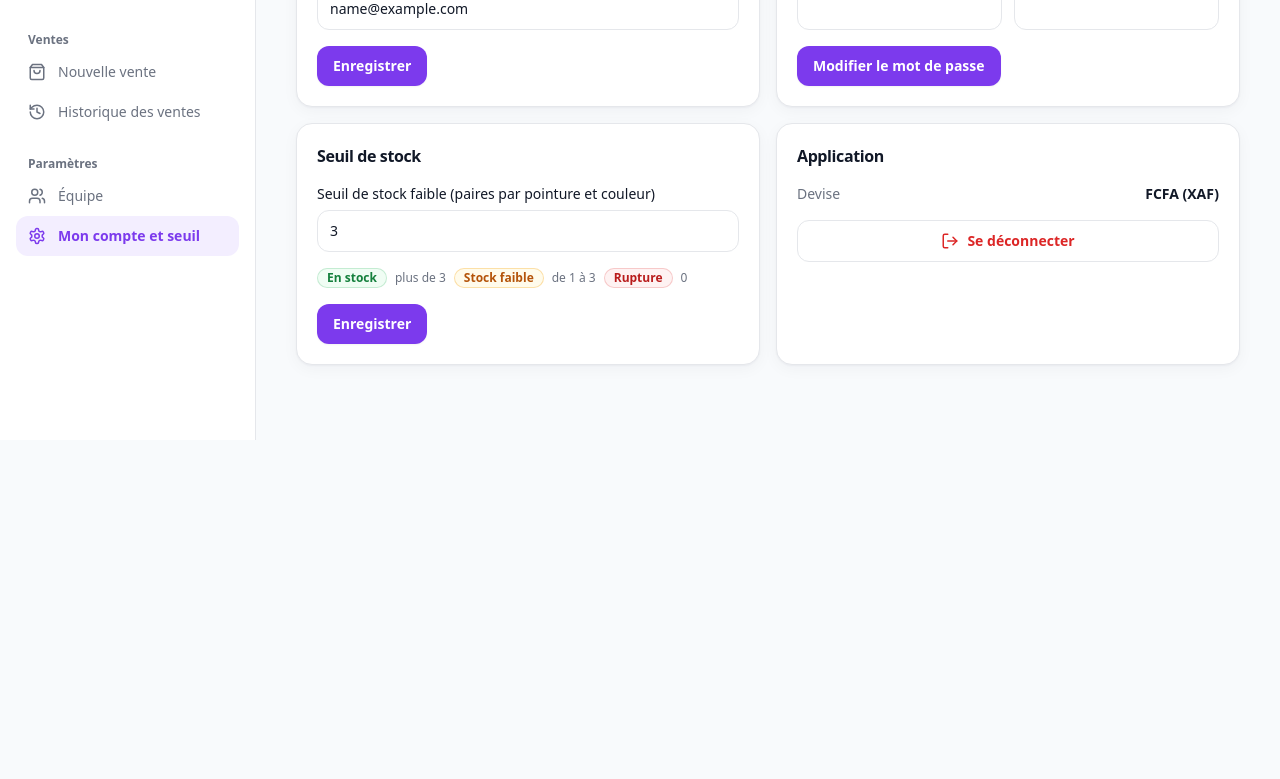
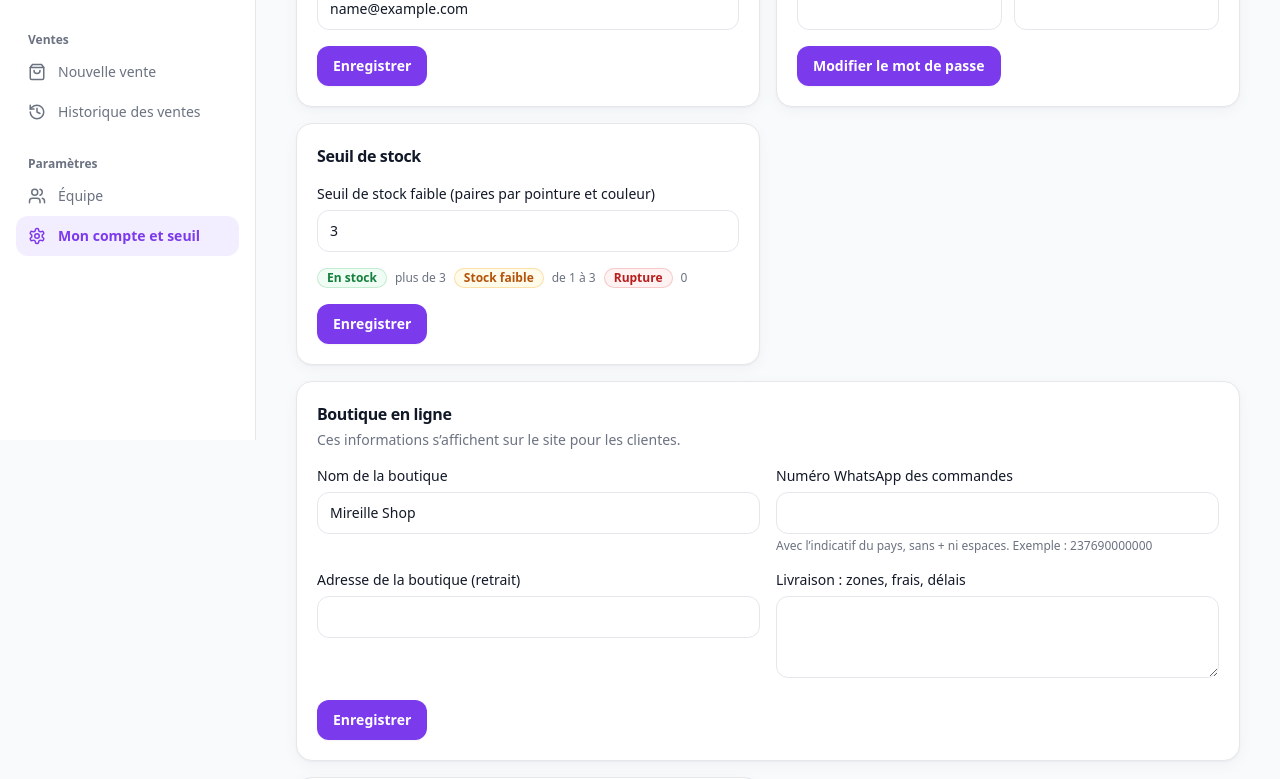
Before and after one commit to Gedeon12345/mireilleShop, a React (Vite) app: page /parametres in a window 1280 px wide. Shown: the part 360-1139 px from the top of the page. Before the commit the page ends 800 px from the top, so only its background shows below. Built offline with nearby package versions, Linux system fonts and the light colour scheme; no server answers; sample sign-in values are in the browser's storage.

Commit message:
Configure Mireille Shop as installable PWA

```diff
--- a/src/pages/ArchivedProducts.jsx
+++ b/src/pages/ArchivedProducts.jsx
@@ -61,8 +61,8 @@ export default function ArchivedProducts() {
 
       {del && (
         <Modal title="Supprimer définitivement ?" onClose={() => !busy && setDel(null)}>
-          <p className="text-sm text-ink-soft">« {del.name} » sera effacé pour toujours, avec son historique de stock. Cette action est impossible à annuler.</p>
-          <p className="mt-2 text-sm text-ink-soft">Si ce produit a déjà été vendu, la suppression sera refusée et il restera archivé.</p>
+          <p className="text-sm text-ink-soft">« {del.name} » sera effacé pour toujours (fiche, stock et photo). Cette action est impossible à annuler.</p>
+          <p className="mt-2 text-sm text-ink-soft">Ses ventes passées restent intactes dans l’historique des ventes.</p>
           <div className="mt-4">
             <Field label="Tapez SUPPRIMER pour confirmer">
               <input className={inputCls()} value={word} autoCapitalize="characters" onChange={(e) => setWord(e.target.value)} />
--- a/src/pages/ProductForm.jsx
+++ b/src/pages/ProductForm.jsx
@@ -16,7 +16,7 @@ import { totalStock } from '../utils/format'
 
 const COLORS = ['Noir', 'Blanc', 'Marron', 'Beige', 'Rouge', 'Rose', 'Bleu', 'Vert', 'Gris', 'Camel', 'Doré', 'Argenté']
 const GENDERS = ['Homme', 'Femme', 'Enfant', 'Mixte']
-const EMPTY = { name: '', category: '', gender: 'Mixte', price: '', description: '', sizes: [{ size: '', color: '', quantity: '' }] }
+const EMPTY = { name: '', category: '', gender: 'Mixte', price: '', description: '', showOnline: true, sizes: [{ size: '', color: '', quantity: '' }] }
 
 export default function ProductForm() {
   const { id } = useParams()
@@ -31,7 +31,7 @@ export default function ProductForm() {
 
   useEffect(() => {
     if (prod.data) setPhoto({ file: null, preview: prod.data.image || '', removed: false })
-    if (prod.data) setF({ ...prod.data, category: prod.data.category._id, sizes: prod.data.sizes.map((s) => ({ ...s })) })
+    if (prod.data) setF({ ...prod.data, category: prod.data.category._id, showOnline: prod.data.showOnline !== false, sizes: prod.data.sizes.map((s) => ({ ...s })) })
   }, [prod.data])
 
   const set = (k, v) => setF((x) => ({ ...x, [k]: v }))
@@ -94,6 +94,10 @@ export default function ProductForm() {
             <Field label="Stock total"><div className={`${inputCls()} bg-canvas font-semibold`}>{total} paires</div></Field>
           </div>
           <Field label="Description"><textarea className={inputCls()} rows={3} value={f.description} onChange={(e) => set('description', e.target.value)} /></Field>
+          <label className="flex items-start gap-3 rounded-xl border border-line p-3 text-sm">
+            <input type="checkbox" className="mt-0.5 h-5 w-5 accent-primary" checked={f.showOnline} onChange={(e) => set('showOnline', e.target.checked)} />
+            <span><b>Afficher sur le site client</b><span className="block text-xs text-ink-soft">Décochez pour garder ce produit uniquement en boutique.</span></span>
+          </label>
         </Card>
         <Card className="space-y-3">
           <div className="flex items-center justify-between"><h2 className="font-semibold">Pointures, couleurs et quantités *</h2><span className="text-sm font-semibold text-primary">{total} paires</span></div>
--- a/src/pages/Settings.jsx
+++ b/src/pages/Settings.jsx
@@ -9,6 +9,7 @@ import StatusBadge from '../components/ui/StatusBadge'
 import { useAuth } from '../context/AuthContext'
 import { authService } from '../services/authService'
 import { settingsService } from '../services/settingsService'
+import useFetch from '../hooks/useFetch'
 import { getThreshold } from '../utils/format'
 
 function useSubmit(fn, ok) {
@@ -64,6 +65,7 @@ export default function Settings() {
           <div className="flex flex-wrap gap-2 text-xs"><StatusBadge status="ok" /><span className="self-center text-ink-soft">plus de {th || '…'}</span><StatusBadge status="low" /><span className="self-center text-ink-soft">de 1 à {th || '…'}</span><StatusBadge status="out" /><span className="self-center text-ink-soft">0</span></div>
           {isAdmin ? <Save busy={b3} /> : <p className="text-xs text-ink-soft">Seule la propriétaire peut modifier le seuil.</p>}
         </form></Card>
+        {isAdmin && <ShopCard />}
         <Card className="space-y-4">
           <h2 className="font-semibold">Application</h2>
           <div className="flex justify-between text-sm"><span className="text-ink-soft">Devise</span><b>FCFA (XAF)</b></div>
@@ -73,3 +75,31 @@ export default function Settings() {
     </>
   )
 }
+
+function ShopCard() {
+  const { data, loading, error } = useFetch(settingsService.getAll)
+  return (
+    <Card className="lg:col-span-2">
+      <h2 className="font-semibold">Boutique en ligne</h2>
+      <p className="mb-4 mt-1 text-sm text-ink-soft">Ces informations s’affichent sur le site pour les clientes.</p>
+      {error ? <p className="text-sm text-danger">{error}</p> : loading ? <p className="text-sm text-ink-soft">Chargement…</p> : <ShopForm initial={data} />}
+    </Card>
+  )
+}
+
+function ShopForm({ initial }) {
+  const [f, setF] = useState({ shopName: initial.shopName || '', whatsappNumber: initial.whatsappNumber || '', shopAddress: initial.shopAddress || '', deliveryInfo: initial.deliveryInfo || '' })
+  const [busy, submit] = useSubmit(async () => { await settingsService.updateShop(f) }, 'Informations enregistrées')
+  const set = (k) => (e) => setF({ ...f, [k]: e.target.value })
+  return (
+    <form onSubmit={submit} className="grid gap-4 sm:grid-cols-2" noValidate>
+      <Field label="Nom de la boutique"><input className={inputCls()} value={f.shopName} onChange={set('shopName')} /></Field>
+      <Field label="Numéro WhatsApp des commandes" hint="Avec l’indicatif du pays, sans + ni espaces. Exemple : 237690000000">
+        <input className={inputCls()} inputMode="numeric" value={f.whatsappNumber} onChange={set('whatsappNumber')} />
+      </Field>
+      <Field label="Adresse de la boutique (retrait)"><input className={inputCls()} value={f.shopAddress} onChange={set('shopAddress')} /></Field>
+      <Field label="Livraison : zones, frais, délais"><textarea className={inputCls()} rows={3} value={f.deliveryInfo} onChange={set('deliveryInfo')} /></Field>
+      <div className="sm:col-span-2"><Save busy={busy} /></div>
+    </form>
+  )
+}
--- a/src/services/productService.js
+++ b/src/services/productService.js
@@ -1,5 +1,5 @@
 import api, { USE_MOCK } from './api'
-import { mockProducts, mockCategories, mockSales } from './mockData'
+import { mockProducts, mockCategories } from './mockData'
 import { wait } from './delay'
 
 const clean = (d) => ({
@@ -12,6 +12,7 @@ const toFormData = (d, photo) => {
   const c = clean(d)
   const fd = new FormData()
   ;['name', 'category', 'gender', 'price', 'description'].forEach((k) => fd.append(k, c[k] ?? ''))
+  fd.append('showOnline', String(d.showOnline !== false))
   fd.append('sizes', JSON.stringify(c.sizes))
   if (d.updatedAt) fd.append('updatedAt', d.updatedAt) // détecte une fiche devenue périmée
   if (photo?.file) fd.append('image', photo.file, 'photo.jpg')
@@ -48,8 +49,6 @@ export const productService = {
   },
   remove: (id) => {
     if (!USE_MOCK) return api.delete(`/products/${id}`)
-    if (mockSales.some((s) => s.items.some((i) => i.product === id)))
-      return Promise.reject(new Error('Ce produit a un historique de ventes : il ne peut pas être supprimé définitivement. Il reste archivé.'))
     mockProducts.splice(mockProducts.findIndex((p) => p._id === id), 1)
     return wait({ ok: true })
   },
--- a/src/services/settingsService.js
+++ b/src/services/settingsService.js
@@ -3,6 +3,9 @@ import { getThreshold } from '../utils/format'
 import { wait } from './delay'
 
 export const settingsService = {
+  // Infos "boutique en ligne" (numéro WhatsApp, adresse, livraison)
+  getAll: () => (USE_MOCK ? wait({ lowStockThreshold: getThreshold(), shopName: 'Mireille Shop', whatsappNumber: '', shopAddress: '', deliveryInfo: '' }) : api.get('/settings')),
+  updateShop: (d) => (USE_MOCK ? wait(d) : api.put('/settings', d)),
   get: async () => {
     const t = USE_MOCK ? getThreshold() : (await api.get('/settings')).lowStockThreshold
     localStorage.setItem('threshold', String(t))
```
